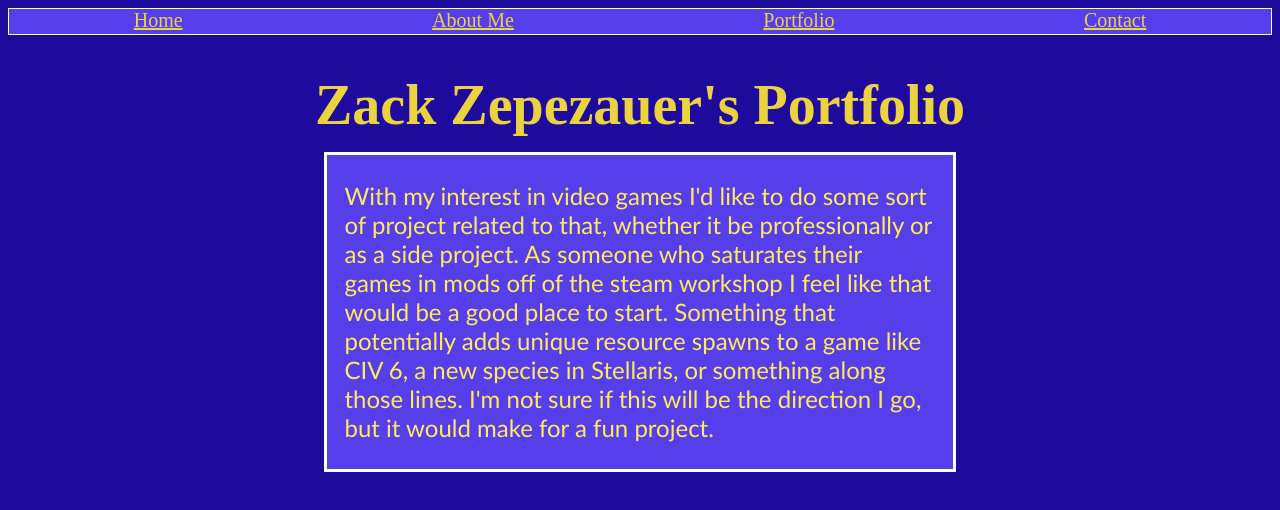
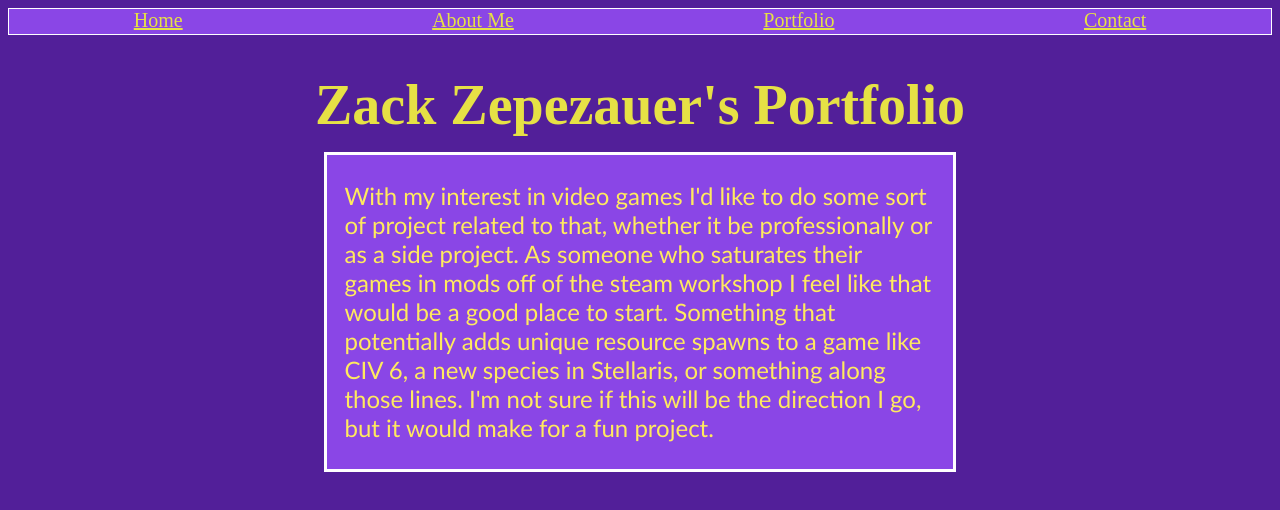
Before and after one commit to Zackzep/Portfolio, a plain HTML site: page index.html in a window 1280 px wide. Drawn offline with Linux system fonts and the light colour scheme.

Commit message:
Color Fix
Adjusted colors because of wonky monitor

```diff
--- a/Styles/style.css
+++ b/Styles/style.css
@@ -1,13 +1,13 @@
 #navigation {
     margin-bottom: 15px;
-    background-color: #563FEB;
+    background-color: #8A46E6;
     display: grid;
     grid-template-columns: repeat(4, auto);
     font-size: 20px;
     border: 1px solid white;
 }
 a:hover {
-    background-color: #1E0B9E;
+    background-color: #521F99;
     transition: 1s;
 }
 a {
@@ -16,7 +16,7 @@ a {
     height: 25px;
 }
 body {
-    background-color: #1E0B9E;
+    background-color: #521F99;
 }
 p {
     color: #FFEA5E;
@@ -35,7 +35,7 @@ p {
 
 .article {
     display: grid;
-    background-color: #563FEB;
+    background-color: #8A46E6;
     padding: 2.5px;
     margin-bottom: 15px;
     margin-top: 15px;
--- a/index.html
+++ b/index.html
@@ -9,13 +9,13 @@
 </head>
 <body>
     <div id="navigation">
-        <a style="color: #EBD340" href="https://zackzep.github.io/PersonalBlog/">Home</a>
-        <a style="color: #EBD340" href="https://zackzep.github.io/PersonalBlog/aboutme.html">About Me</a>
-        <a style="color: #EBD340" href="https://zackzep.github.io/Portfolio/">Portfolio</a>
-        <a style="color: #EBD340" href="https://www.linkedin.com/in/zachary-zepezauer-95162b23a/">Contact</a>
+        <a style="color: #E6E145" href="https://zackzep.github.io/PersonalBlog/">Home</a>
+        <a style="color: #E6E145" href="https://zackzep.github.io/PersonalBlog/aboutme.html">About Me</a>
+        <a style="color: #E6E145" href="https://zackzep.github.io/Portfolio/">Portfolio</a>
+        <a style="color: #E6E145" href="https://www.linkedin.com/in/zachary-zepezauer-95162b23a/">Contact</a>
     </div>
 
-    <h1 style="color: #EBD340"><b>Zack Zepezauer's Portfolio</b></h1>
+    <h1 style="color: #E6E145"><b>Zack Zepezauer's Portfolio</b></h1>
 
     <div id="container">
         <div class="article">
```
